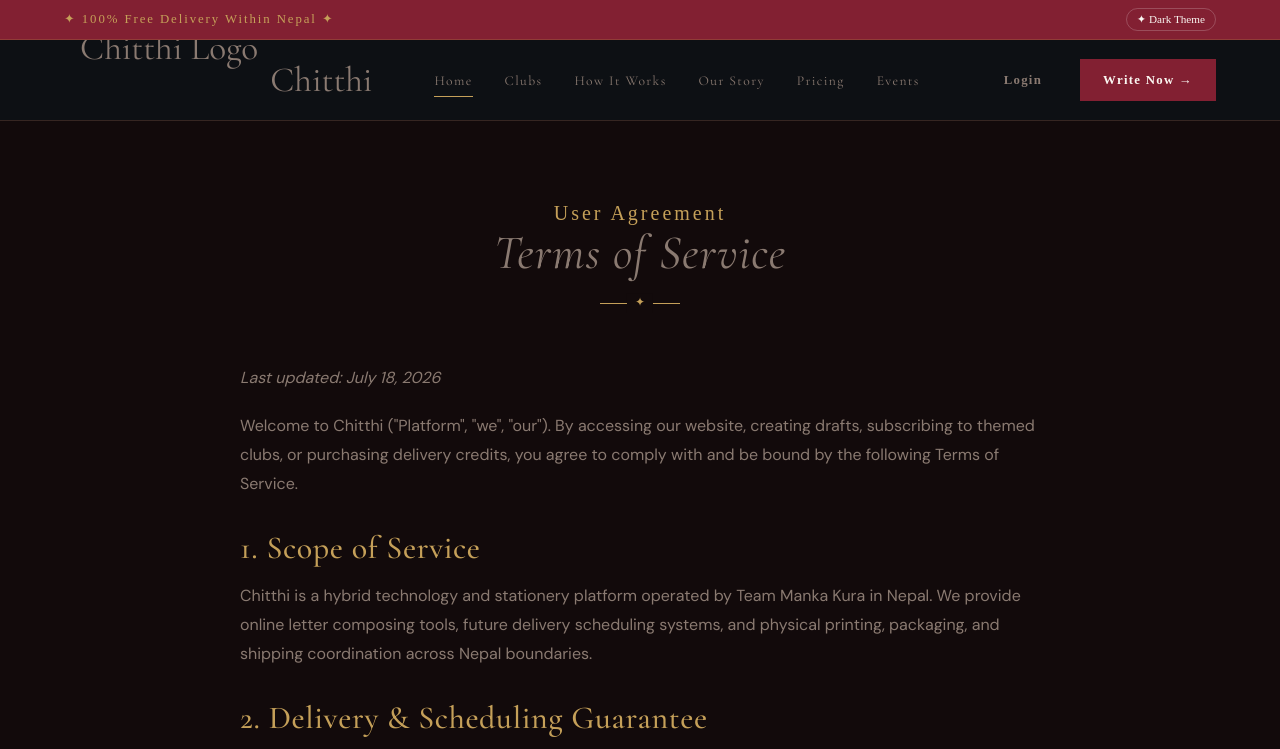
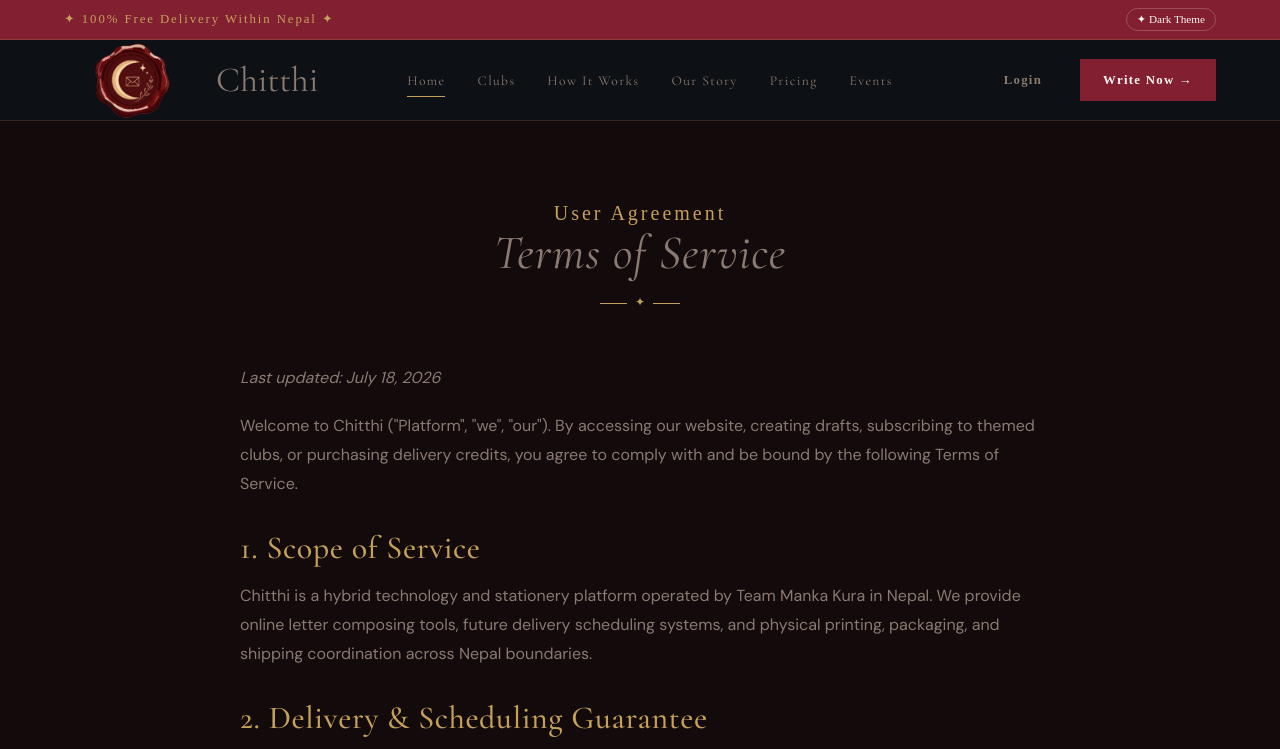
Before and after one commit to Ptshya/Chitthi, a plain HTML site: page terms.html in a window 1280 px wide. Shown: the top 749 px of the page. Drawn offline with nearby package versions, Linux system fonts and the light colour scheme; a web font is replaced by a local one.

Commit message:
Update terms.html

```diff
--- a/terms.html
+++ b/terms.html
@@ -5,7 +5,7 @@
   <meta name="viewport" content="width=device-width, initial-scale=1.0">
   <meta name="description" content="Terms of Service for Chitthi Future Letter platform.">
   <title>Terms of Service — Chitthi</title>
- <link rel="icon" type="image/png" href="images/sec-logo1.png">
+ <link rel="icon" type="image/png" href="sec-logo1.png">
   <link rel="stylesheet" href="style.css">
   <style>
     .legal-content {
@@ -36,7 +36,7 @@
   <nav class="navbar">
     <div class="container navbar-container">
       <a href="index.html" class="logo-area">
-        <img src="images/logo.png" alt="Chitthi Logo" class="logo-img" style="height: 140px; transform: translateY(10px);">
+        <img src="logo.png" alt="Chitthi Logo" class="logo-img" style="height: 140px; transform: translateY(10px);">
        Chitthi</a>
 
       <!-- Desktop Links -->
```
